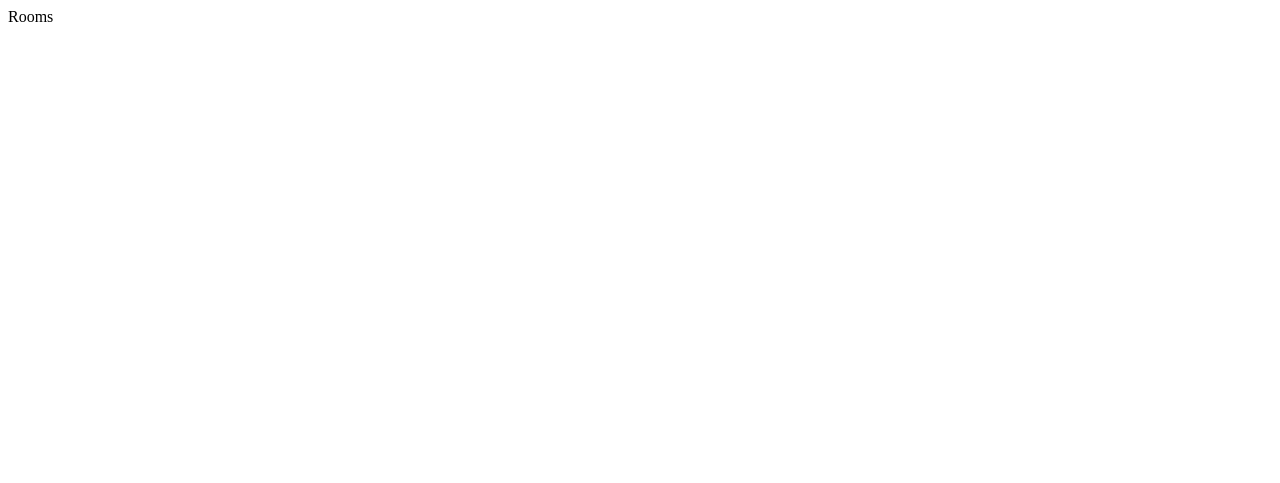
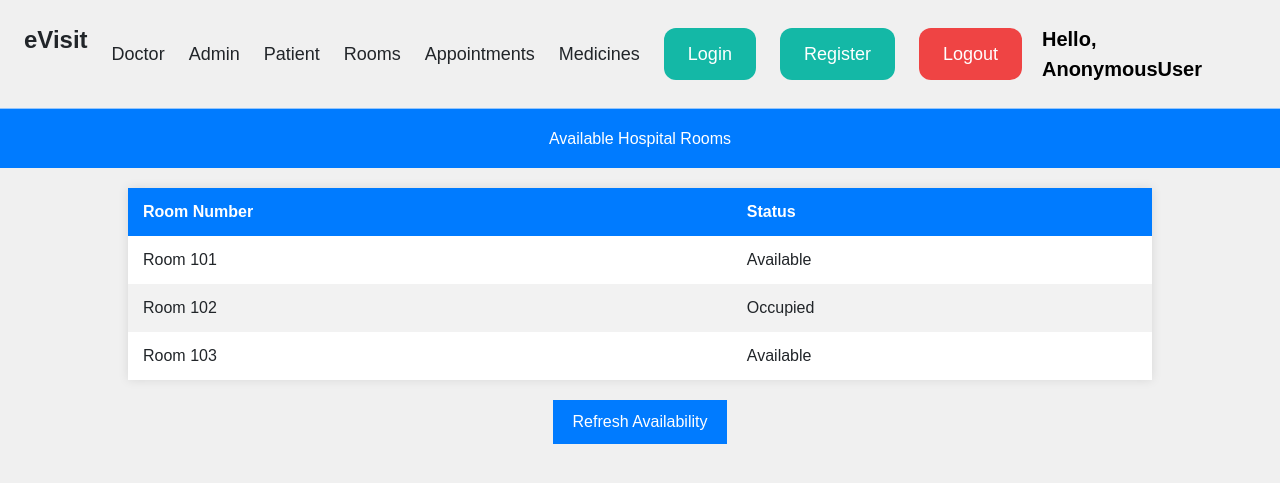
Before and after one commit to ReinaelYabut/dpuddle, a Django app: page /room/ in a window 1280 px wide. Before the commit the part shown is almost empty. Shown: the top 483 px of the page. Run offline with Django 4.2, Linux system fonts and the light colour scheme; some libraries are stand-ins or nearby versions.

Commit message:
Update rooms.html
pacheck tenks

```diff
--- a/templates/core/rooms.html
+++ b/templates/core/rooms.html
@@ -1,10 +1,115 @@
+{% include 'core/navbar.html' %}
+
+{% block title %} {% endblock %}
+
+{% block content %}
+
 <!DOCTYPE html>
 <html lang="en">
 <head>
     <meta charset="UTF-8">
-    <title>Rooms</title>
+    <meta name="viewport" content="width=device-width, initial-scale=1.0">
+    <title>Available Hospital Rooms</title>
+    <style>
+        body {
+            font-family: Arial, sans-serif;
+            margin: 0;
+            padding: 0;
+            background-color: #f0f0f0;
+        }
+
+        h1 {
+            background-color: #007bff;
+            color: #fff;
+            padding: 20px;
+            text-align: center;
+        }
+
+        table {
+            width: 80%;
+            margin: 20px auto;
+            border-collapse: collapse;
+            background-color: #fff;
+            box-shadow: 0 0 10px rgba(0, 0, 0, 0.1);
+        }
+
+        th, td {
+            padding: 12px 15px;
+            text-align: left;
+        }
+
+        th {
+            background-color: #007bff;
+            color: #fff;
+        }
+
+        tr:nth-child(even) {
+            background-color: #f2f2f2;
+        }
+
+        tr:hover {
+            background-color: #ddd;
+        }
+
+        #refreshButton {
+            display: block;
+            margin: 20px auto;
+            padding: 10px 20px;
+            background-color: #007bff;
+            color: #fff;
+            border: none;
+            cursor: pointer;
+        }
+
+        #refreshButton:hover {
+            background-color: #0056b3;
+        }
+    </style>
 </head>
 <body>
-Rooms
+    <h1>Available Hospital Rooms</h1>
+
+    <table>
+        <thead>
+            <tr>
+                <th>Room Number</th>
+                <th>Status</th>
+            </tr>
+        </thead>
+        <tbody>
+            <tr>
+                <td>Room 101</td>
+                <td>Available</td>
+            </tr>
+            <tr>
+                <td>Room 102</td>
+                <td>Occupied</td>
+            </tr>
+            <tr>
+                <td>Room 103</td>
+                <td>Available</td>
+            </tr>
+            <!-- Add more rooms as needed -->
+        </tbody>
+    </table>
+
+    <button id="refreshButton">Refresh Availability</button>
+
+    <script>
+        // JavaScript code to handle room availability updates goes here
+
+        // Example: You would use JavaScript to fetch real-time data from a server/database
+        // and update the table with the latest room availability information
+        document.getElementById("refreshButton").addEventListener("click", function() {
+            // Here, you would make an AJAX request to fetch updated room availability data.
+            // Once you have the data, you can update the table in the HTML.
+            // This example uses a static table for demonstration purposes.
+            // You would replace this with dynamic data retrieval and updating.
+            alert("Refreshing room availability...");
+        });
+    </script>
 </body>
 </html>
+
+
+{% endblock %}
```
